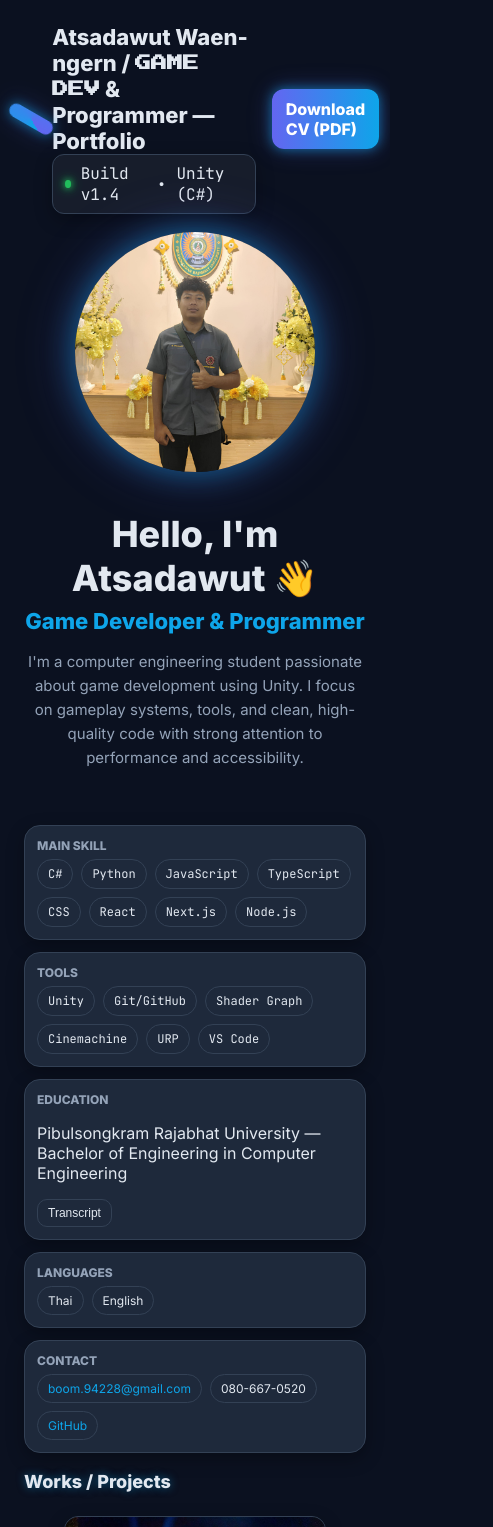
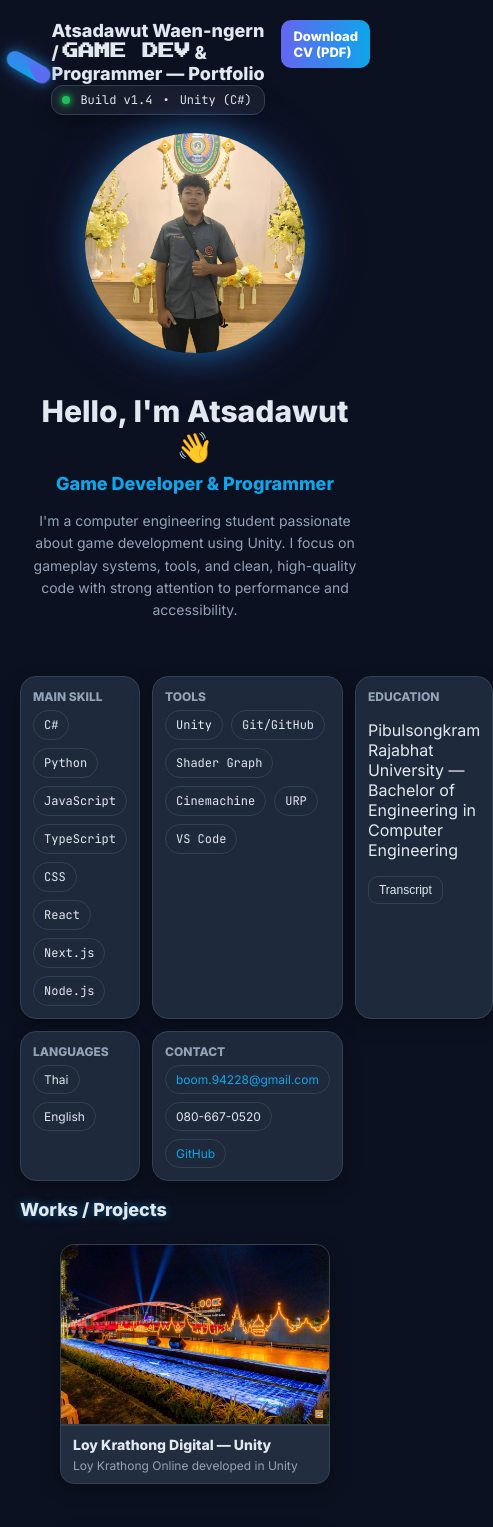
Before and after one commit to boom94228-dot/portfolio, a plain HTML site: page index.html in a window 390 px wide. Shown: the top 1527 px of the page, 493 px wide, since content can reach past the window. Drawn offline with Linux system fonts and the light colour scheme.

Commit message:
update portfolio layout / fix mobile

```diff
--- a/index.html
+++ b/index.html
@@ -95,14 +95,26 @@
     .contact a{background:var(--panel); border:1px solid var(--stroke); padding:8px 12px; border-radius:999px; font-size:13px; transition:all .25s ease}
     .contact a:hover{background:var(--accent); color:#fff; box-shadow:0 0 10px var(--accent)}
 
-    @media (max-width:800px){
-      .grid-info{grid-template-columns:repeat(2,1fr)}
+    /* มือถือทั่วไป */
+    @media (max-width: 640px){
+      .wrap{padding:20px}
+      h1{font-size:20px}
+      .btn-cta{border-radius:10px}
+      .gallery-grid{grid-template-columns:1fr}
       .intro-section{flex-direction:column; text-align:center}
       .intro-photo{width:240px; height:240px}
     }
-    @media (max-width:640px){
-      .grid-info{grid-template-columns:1fr}
-      .gallery-grid{grid-template-columns:1fr}
+    /* มือถือจอเล็กมาก */
+    @media (max-width: 480px){
+      header{align-items:flex-start}
+      h1{font-size:18px; line-height:1.2; word-break:break-word}
+      .hud{padding:6px 10px; font-size:12px}
+      .btn-cta{padding:8px 12px; font-size:13px; box-shadow:none}
+      .intro-photo{width:220px; height:220px}
+      .intro-text h2{font-size:30px}
+      .intro-text .role{font-size:18px}
+      .intro-text p{font-size:14px}
+      .buttons{gap:10px}
     }
   </style>
 </head>
@@ -172,7 +184,6 @@
     <!-- WORKS -->
     <h2 class="section-title">Works / Projects</h2>
     <section class="gallery-grid" id="works">
-      <!-- ตัวอย่างงาน (เหมือนเดิม) -->
       <figure class="item">
         <div class="thumb"><img src="images/work-01.jpg" alt="Work 1"/></div>
         <figcaption class="caption">
@@ -279,7 +290,6 @@
     function openLBPdf(pdfSrc, title = '', sub = ''){
       lbImg.style.display = 'none';
       lbPdf.style.display = 'block';
-      // ใส่พารามิเตอร์ให้พอดีความกว้าง และปิดแถบนำทางของบาง viewer
       lbPdf.src = `${pdfSrc}#navpanes=0&toolbar=1&view=FitH`;
       lbTitle.textContent = title;
       lbSub.textContent = sub || 'เลื่อนเพื่ออ่าน • ใช้ปุ่มดาวน์โหลดจาก viewer ได้';
@@ -316,11 +326,8 @@
       if(btn){
         e.preventDefault();
         const pdfPath = 'assets/grades.pdf'; // <-- เปลี่ยนชื่อได้ตามไฟล์จริง
-        try{
-          openLBPdf(pdfPath, 'Transcript');
-        }catch{
-          window.open(pdfPath, '_blank'); // fallback
-        }
+        try{ openLBPdf(pdfPath, 'Transcript / ใบแสดงผลการเรียน'); }
+        catch{ window.open(pdfPath, '_blank'); }
         return;
       }
     });
```
